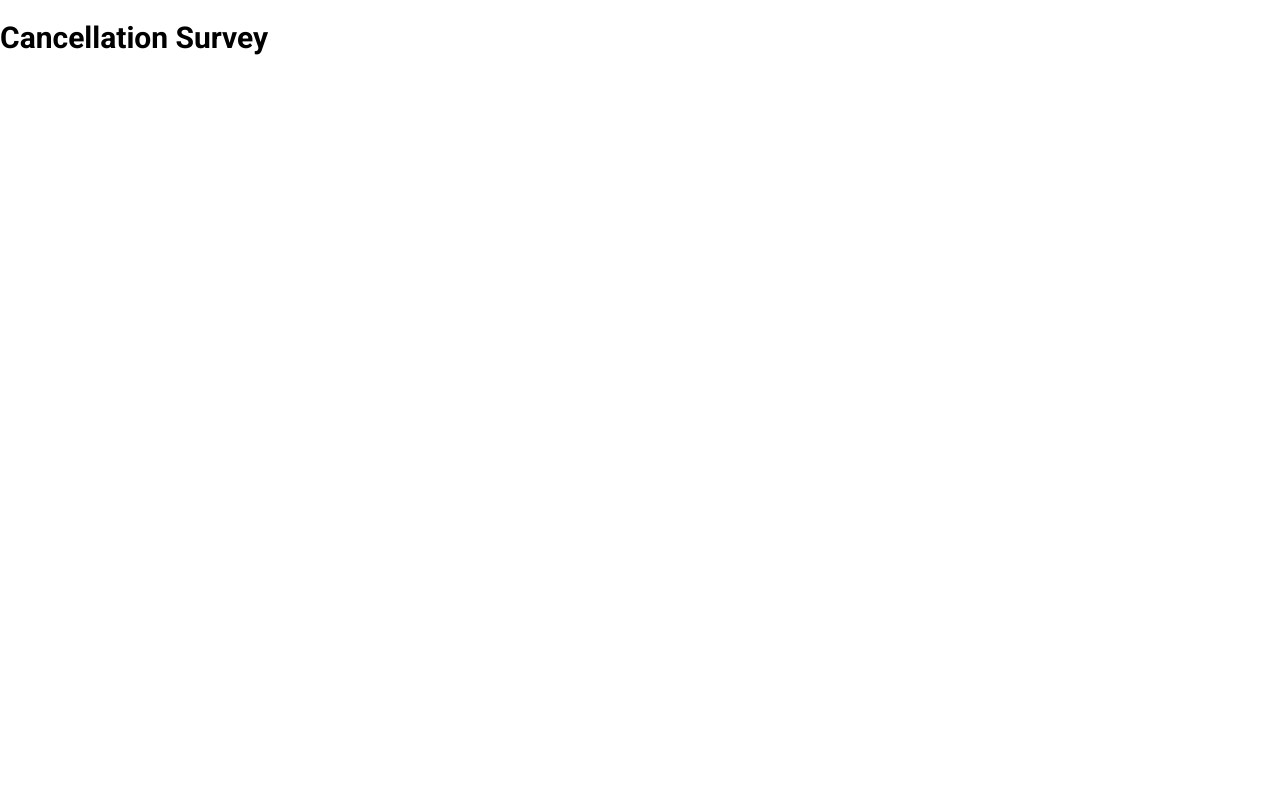
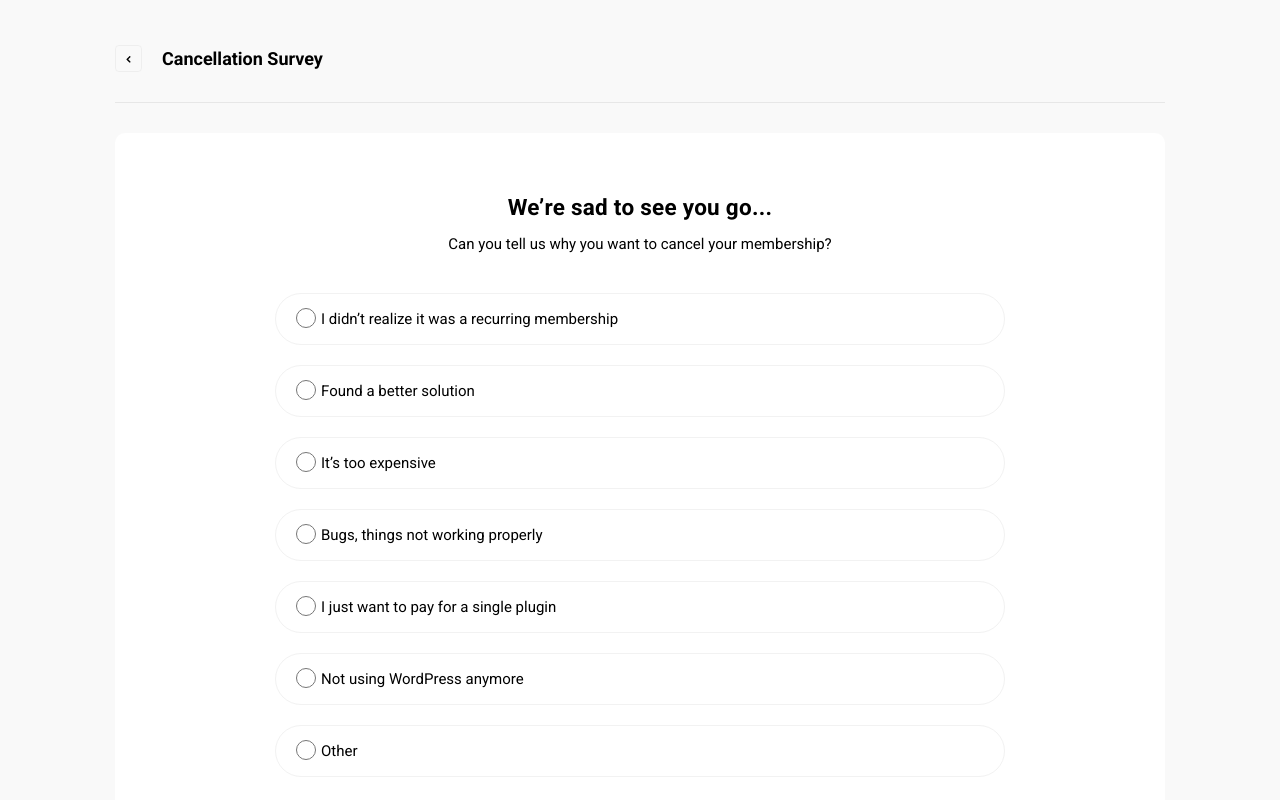
Before and after one commit to Mushfiqur06/cancelation-survey, a React (Create React App) app: page /cancellation-survey in a window 1280 px wide. Shown: the top 800 px of the page. Built offline with nearby package versions, Linux system fonts and the light colour scheme.

Commit message:
Update file

```diff
--- a/package.json
+++ b/package.json
@@ -6,10 +6,11 @@
     "@testing-library/jest-dom": "^5.16.4",
     "@testing-library/react": "^12.1.4",
     "@testing-library/user-event": "^13.5.0",
+    "node-sass": "^7.0.1",
     "react": "^18.0.0",
     "react-dom": "^18.0.0",
+    "react-router-dom": "^6.3.0",
     "react-scripts": "5.0.0",
-    "sass": "^1.50.0",
     "web-vitals": "^2.1.4"
   },
   "scripts": {
--- a/src/index.js
+++ b/src/index.js
@@ -1,12 +1,12 @@
 import React from 'react';
 import ReactDOM from 'react-dom';
 import './index.scss';
-import App from './App';
 import reportWebVitals from './reportWebVitals';
+import Apps from './route';
 
 ReactDOM.render(
   <React.StrictMode>
-    <App />
+    <Apps />
   </React.StrictMode>,
   document.getElementById('root')
 );
--- a/src/index.scss
+++ b/src/index.scss
@@ -1,35 +1,8 @@
-@import url('https://fonts.googleapis.com/css2?family=Roboto:wght@400;500;700&display=swap');
-
-/* Font (Roboto) */
-$primaryFont: 'Roboto', sans-serif;
-$regularFontWeight: 400;
-$mediumFontWeight: 500;
-$boldFontWeight: 700;
-
-
-/* Font Size List */
-$body: 0.938rem;
-$h1: 1.625rem;
-$h2: 1.5rem;
-$h3: 1.25rem;
-$h4: 1.125rem;
-$h5: 1rem;
-$h6: 0.875rem;
-
-/* Color List */
-$white: #ffffff;
-$black: #000000;
-$lightBlack: #555555;
-$darkOrange: #FEECEC;
-$lightOrange: #F43C3D;
-
-body {
-  margin: 0;
-  font-family: $primaryFont;
-  font-size: $body;
-  color: $black;
-  background-color: $white;
-  font-weight: $regularFontWeight;
-  -webkit-font-smoothing: antialiased;
-  -moz-osx-font-smoothing: grayscale;
-}
+@import url("https://fonts.googleapis.com/css2?family=Roboto:wght@400;500;700&display=swap");
+@import './styles/variables.scss';
+@import './styles/typographi';
+@import './styles/button';
+@import './styles/modal';
+@import './styles/membership_modal';
+@import './styles/cancellation_survey';
+@import './styles/dropDown';
```
